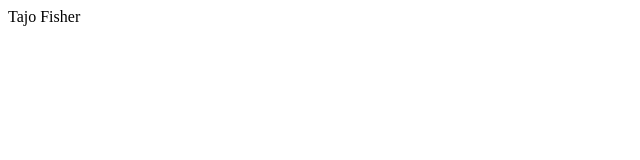
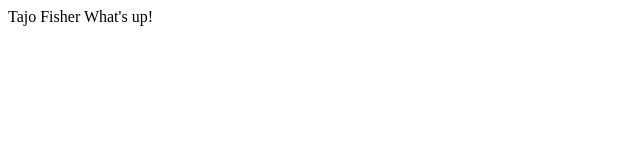
Before and after one commit to taj-code/calculator, a plain HTML site: page index/index1.html in a window 1280 px wide. Shown: the full height of the page, 0-640 px from the left. Drawn offline with Linux system fonts and the light colour scheme.

Commit message:
index1.html

```diff
--- a/index/index1.html
+++ b/index/index1.html
@@ -3,4 +3,7 @@
   <head>
     Tajo Fisher
   </head>
+  <body>
+    What's up!
+  </body>
 </html>
```
